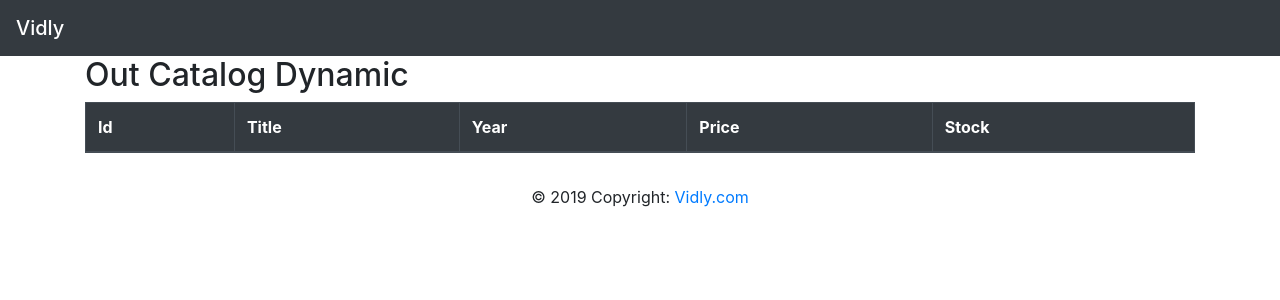
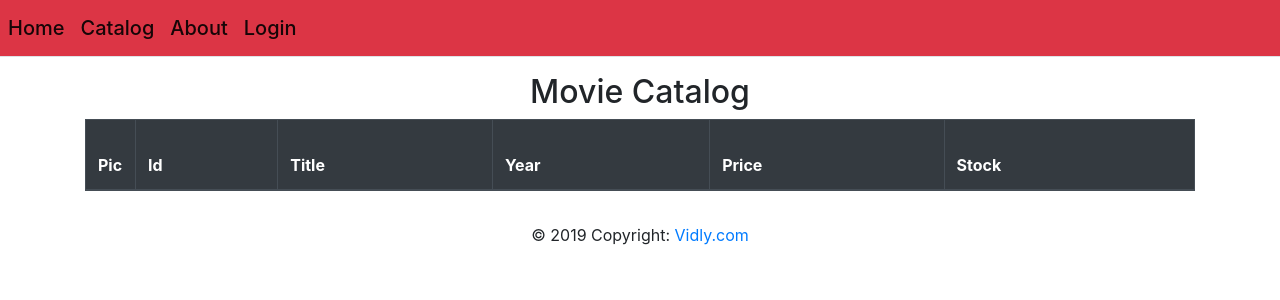
Before and after one commit to johndrulea/Python-Django, a Django app: page /catalog in a window 1280 px wide. Shown: the top 300 px of the page. Run offline with Django 3.2, Linux system fonts and the light colour scheme; lists and menus that the app fills with data are empty; some libraries are stand-ins or nearby versions.

Commit message:
5/25 commit

```diff
--- a/rental/Templates/Layout.html
+++ b/rental/Templates/Layout.html
@@ -8,6 +8,8 @@
     <!-- Style -->
     <link rel="stylesheet" href="https://stackpath.bootstrapcdn.com/bootstrap/4.3.1/css/bootstrap.min.css"
     integrity="sha384-ggOyR0iXCbMQv3Xipma34MD+dH/1fQ784/j6cY/iJTQUOhcWr7x9JvoRxT2MZw1T" crossorigin="anonymous">
+    <link rel="stylesheet" href="~/lib/bootstrap/dist/css/bootstrap.min.css">
+    <link rel="stylesheet" href="https://maxcdn.bootstrapcdn.com/font-awesome/4.7.0/css/font-awesome.min.css">
 
     {% block styles %}
 
@@ -16,10 +18,23 @@
 
 </head>
 <body>
-    <nav class="navbar navbar-dark bg-dark">
+    <nav class="navbar-expand-sm navbar-toggleable-sm navbar-light border-bottom box-shadow mb-3 bg-danger">
 
         <span class="navbar-brand mb-0 h1">
-                Vidly
+        <ul class="navbar-nav mr-auto">
+            <li class="nav-item active">
+                <a class="nav-link" href="http://127.0.0.1:8000/home">Home <span class="sr-only">(current)</span></a>
+            </li>
+            <li class="nav-item active">
+                <a class="nav-link" href="http://127.0.0.1:8000/catalog">Catalog <span class="sr-only">(current)</span></a>
+            </li>
+            <li class="nav-item active">
+                <a class="nav-link" href="http://127.0.0.1:8000/about">About <span class="sr-only">(current)</span></a>
+            </li>
+            <li class="nav-item active">
+                <a class="nav-link" href="http://127.0.0.1:8000/admin">Login <span class="sr-only">(current)</span></a>
+            </li>
+        </ul>
         </span>
 
     </nav>
--- a/rental/Templates/catalog.html
+++ b/rental/Templates/catalog.html
@@ -1,13 +1,17 @@
 {% extends 'layout.html' %}
 
+{% block styles %}
+<link href="/static/styles/details.css" rel="stylesheet">
+{% endblock %}
+
 {% block content %}
-<h2> Out Catalog Dynamic </h2>
-
+<h2> Movie Catalog </h2>
 <div class="catalog">
 
     <table class="table table-bordered table-striped">
             <thead class="thead-dark">
                 <tr>
+                    <th class='mini-image'>Pic</th>
                     <th>Id</th>
                     <th>Title</th>
                     <th>Year</th>
--- a/rental/admin.py
+++ b/rental/admin.py
@@ -4,14 +4,14 @@ from .models import Movie, Genre
 
 # Register your models here.
 class GenreAdmin(admin.ModelAdmin):
-    list_display = ("id", )
+    list_display = ("id", "name" )
     list_display_links = ("id", )
 
 class MovieAdmin(admin.ModelAdmin):
     list_display = ("id", "title", "release_year", "genre")
     list_display_links = ("id", "title")
     #exclude = ("price",)
-    fields = ("release_year", "title", "genre", "price", "in_stock")
+    fields = ("release_year", "title", "trailer", "image" ,"genre", "price", "in_stock")
 
-admin.site.register(Movie, GenreAdmin)
+admin.site.register(Movie, MovieAdmin)
 admin.site.register(Genre, GenreAdmin)
--- a/rental/models.py
+++ b/rental/models.py
@@ -17,7 +17,9 @@ class Genre(models.Model):
 
 
 class Movie(models.Model):
-    title =models.CharField(max_length = 255)
+    title = models.CharField(max_length = 255)
+    image = models.CharField(max_length=500)
+    trailer = models.CharField(max_length=500)
     release_year = models.IntegerField()
     in_stock = models.IntegerField()
     price = models.IntegerField()
--- a/rental/static/scripts/catalog.js
+++ b/rental/static/scripts/catalog.js
@@ -22,11 +22,13 @@ function loadData(){
 function displayMovie(movie){
     var tr =
     `<tr>
-        <td>${movie.id}</td>
+        <td><img src="${movie.image}" class="mini-image"></td>
+        <td>${movie.id}</>
         <td><a href="/movie/${movie.id}">${movie.title} </a></td>
         <td>${movie.release_year}</td>
         <td>${movie.price}</td>
         <td>${movie.in_stock}</td>
+
     </tr>`
 
     $(".catalog table tbody").append(tr);
--- a/rental/static/styles/details.css
+++ b/rental/static/styles/details.css
@@ -1,27 +1,53 @@
 h2 {
-    text-align: right;
+    text-align: Center;
 }
 
-.image {
-    width: 300px;
-    height: 450px;
-    display: inline-block;
+.images {
+    width: wrap;
+    height: 300px;
     vertical-align: top;
     margin-right: 15px;
     margin-bottom: 20px
 }
 
-.image img{
-    width: 100%;
-    height: 100%;
+.images img{
+    height: 290px;
+    width: 200px;
+    border: 2px solid black;
 }
 
 .details {
-    display: inline-block;
-    vertical-align: top;
+    display: inline-flex;
+    flex-direction: initial;
 }
 
 .actions {
     display: inline-block;
     margin-top: 25px;
 }
+
+.watch-options {
+    align-items: center;
+
+}
+
+h3{
+    text-indent: 15px;
+    background-color: aqua;
+}
+
+.background {
+    background-color: gray;
+    padding: 5px 5px 5px 5px;
+}
+
+.button{
+    border: 2px solid white;
+
+}
+
+.mini-image {
+    height: 70px;
+    width: 50px;
+
+}
--- a/rental/urls.py
+++ b/rental/urls.py
@@ -6,7 +6,6 @@ urlpatterns = [
     path('home', views.index, name='homePage'),
     path('about', views.about, name='aboutPage'),
     path('catalog', views.catalog, name='catalogPage'),
-    path('details', views.soon, name='detailsPage'),
     path('login', views.soon, name='loginPage'),
     path('order', views.soon, name='loginPage'),
     path('movie/<int:movie_id>', views.details, name="details"),
```
Also changed, not shown: rental/Templates/details.html (+41 -14 lines), db.sqlite3, rental/migrations/0001_initial.py, rental/migrations/0002_auto_20200524_1055.py (added), rental/migrations/0003_auto_20200524_1108.py (added), rental/static/Images/Scream.jpg (added).
